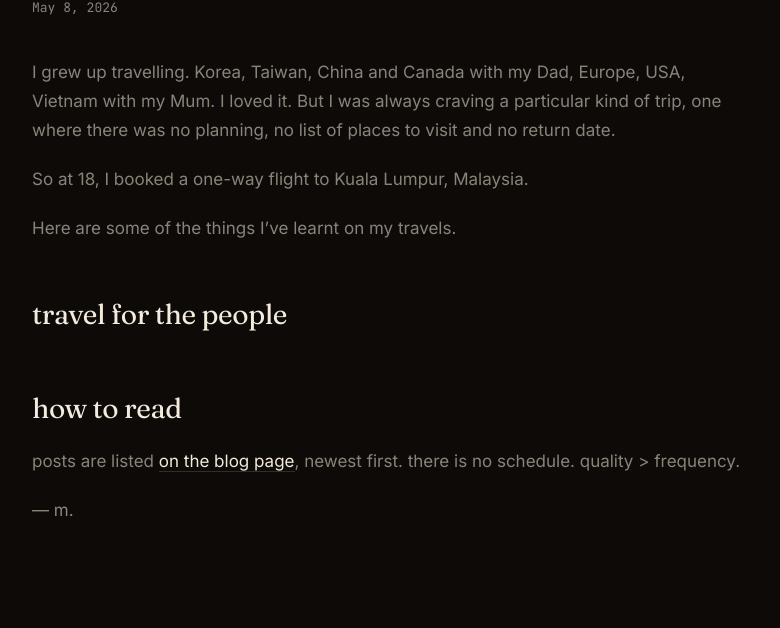
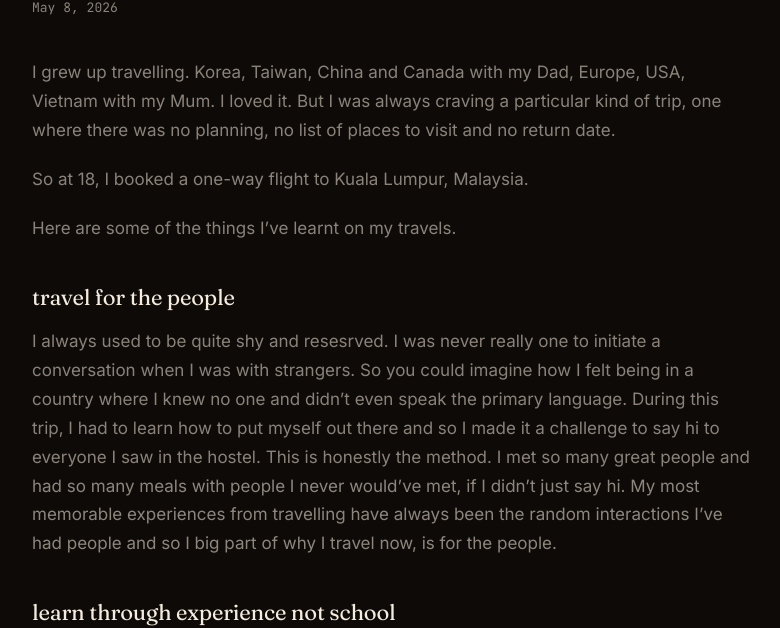
Before and after one commit to callmeMaTTt/website, an Astro site: page /posts/hello-world in a window 1280 px wide. Shown: the part 328-956 px from the top of the page, without its empty margins (248-1028 px from the left). Built offline with nearby package versions, Linux system fonts and the light colour scheme; Astro itself is replaced by a stand-in of ours.

Commit message:
Update hello-world.md

```diff
--- a/src/content/posts/hello-world.md
+++ b/src/content/posts/hello-world.md
@@ -11,7 +11,12 @@ So at 18, I booked a one-way flight to Kuala Lumpur, Malaysia.
 
 Here are some of the things I've learnt on my travels.
 
-## travel for the people
+### travel for the people
+I always used to be quite shy and resesrved. I was never really one to initiate a conversation when I was with strangers. So you could imagine how I felt being in a country where I knew no one and didn't even speak the primary language. During this trip, I had to learn how to put myself out there and so I made it a challenge to say hi to everyone I saw in the hostel. This is honestly the method. I met so many great people and had so many meals with people I never would've met, if I didn't just say hi. My most memorable experiences from travelling have always been the random interactions I've had people and so I big part of why I travel now, is for the people.
+
+### learn through experience not school
+
+
 
 
 ## how to read
```
